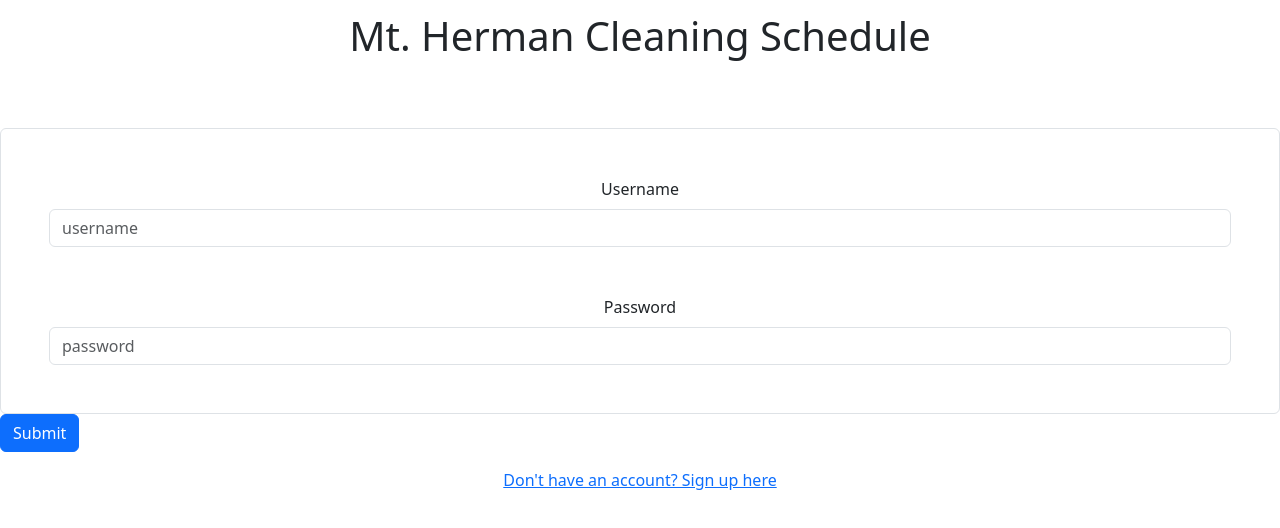
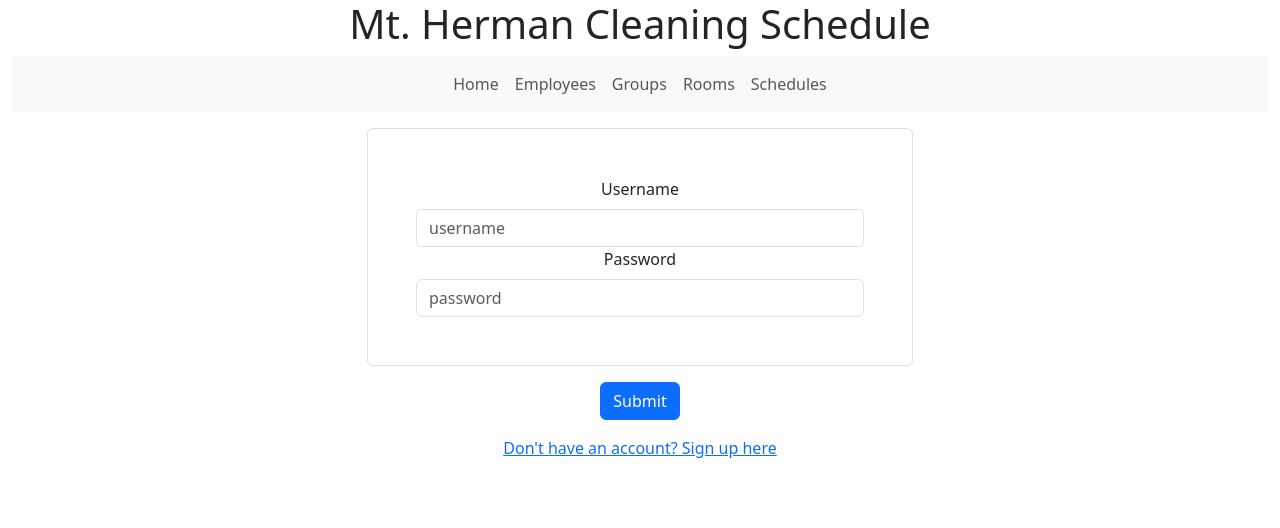
Before and after one commit to edwinalban/Mt-Herman-Room-Manager, a React (Create React App) app in the folder client/: page / in a window 1280 px wide. Shown: the top 528 px of the page. Built offline with nearby package versions, Linux system fonts and the light colour scheme.

Commit message:
udpated styling to Header, Navbar, Login/SignupForm

```diff
--- a/client/src/components/Header.js
+++ b/client/src/components/Header.js
@@ -1,9 +1,21 @@
+import Navigation from "./Navbar";
+import { Container, Row, Col } from 'react-bootstrap';
+
 export default function Header() {
     return (
-        <header className='d-flex justify-content-center align-items-center' style={{ height: '80px' }}>
-            <div>
-                <h1> Mt. Herman Cleaning Schedule</h1>
-            </div>
+        <header style={{ height: '80px' }}>
+            <Container fluid>
+                <Row className="justify-content-center align-items-center">
+                    <Col>
+                        <h1 className="text-center">Mt. Herman Cleaning Schedule</h1>
+                    </Col>
+                </Row>
+                <Row>
+                    <Col>
+                        <Navigation />
+                    </Col>
+                </Row>
+            </Container>
         </header>
     );
 }
--- a/client/src/components/LoginForm.js
+++ b/client/src/components/LoginForm.js
@@ -1,5 +1,5 @@
 import { useForm } from 'react-hook-form';
-import { Form, FormGroup, FormLabel, FormControl, Button } from 'react-bootstrap';
+import { Container, Row, Col, Form, FormGroup, FormLabel, FormControl, Button } from 'react-bootstrap';
 import { useMutation } from '@apollo/client';
 import { LOGIN } from '../utils/mutations';
 import Auth from '../utils/auth';
@@ -12,32 +12,32 @@ export default function LoginForm() {
         handleSubmit,
         register,
         formState: { errors, isSubmitting },
-    } = useForm()
+    } = useForm();
 
     const onSubmit = async (values, e) => {
         e.preventDefault();
         try {
-            const { data } = await login(
-                {
+            const { data } = await login({
                 variables: {
                     username: values.username,
-                        password: values.password
-                    }
-                }
-            );
+                    password: values.password,
+                },
+            });
             Auth.login(data.login.token);
         } catch (err) {
             console.error(err);
         }
-        // route to appropriate landing page
-    }
+        // route to the appropriate landing page
+    };
 
     return (
-            <div>
+        <Container>
+            <Row className="justify-content-center mt-5">
+                <Col xs={12} sm={10} md={8} lg={6}>
                     <Form onSubmit={handleSubmit(onSubmit)}>
-                    <div className='mt-5 border rounded text-center p-5 mx-auto'>
-                        <FormGroup isInvalid={errors.name}>
-                            <FormLabel className='form-name' id='login-name' htmlFor='username'>Username</FormLabel>
+                        <div className='border rounded text-center p-5'>
+                            <FormGroup>
+                                <FormLabel htmlFor='username'>Username</FormLabel>
                                 <FormControl
                                     id='username'
                                     placeholder='username'
@@ -48,11 +48,12 @@ export default function LoginForm() {
                                 <Form.Text className='text-danger'>
                                     {errors.username && errors.username.message}
                                 </Form.Text>
-                            <br></br>
-                            <br></br>
-                            <FormLabel className='form-password' id='login-password' htmlFor='password'>Password</FormLabel>
+                            </FormGroup>
+                            <FormGroup>
+                                <FormLabel htmlFor='password'>Password</FormLabel>
                                 <FormControl
                                     id='password'
+                                    type="password"
                                     placeholder='password'
                                     {...register('password', {
                                         required: 'This is required',
@@ -63,8 +64,8 @@ export default function LoginForm() {
                                 </Form.Text>
                             </FormGroup>
                         </div>
-                    <div className='btn-wrapper'>
-                        <Button id='login-btn' isLoading={isSubmitting} type='submit'>
+                        <div className='btn-wrapper text-center mt-3'>
+                            <Button id='login-btn' disabled={isSubmitting} type='submit'>
                                 Submit
                             </Button>
                         </div>
@@ -72,6 +73,8 @@ export default function LoginForm() {
                     <div className='text-center mt-3'>
                         <Link to='/signup'>Don't have an account? Sign up here</Link>
                     </div>
-            </div>
-    )
-};
+                </Col>
+            </Row>
+        </Container>
+    );
+}
--- a/client/src/components/Navbar.js
+++ b/client/src/components/Navbar.js
@@ -1,13 +1,14 @@
 import React from 'react';
 import { Nav, Navbar } from 'react-bootstrap';
 
-export default function Navbar() {
+export default function Navigation() {
   const links = ['Home', 'Employees', 'Groups', 'Rooms', 'Schedules'];
 
   return (
+    <div>
       <Navbar bg="light" expand="lg">
         <Navbar.Toggle aria-controls="basic-navbar-nav" />
-      <Navbar.Collapse id="basic-navbar-nav">
+        <Navbar.Collapse id="basic-navbar-nav" className="justify-content-center"> {/* Add justify-content-center class here */}
           <Nav className="mr-auto">
             {links.map((link, index) => (
               <Nav.Link key={index} href={'#' + link.toLowerCase()} className="nav-a">
@@ -17,5 +18,6 @@ export default function Navbar() {
           </Nav>
         </Navbar.Collapse>
       </Navbar>
+    </div>
   );
 }
--- a/client/src/components/SignupForm.js
+++ b/client/src/components/SignupForm.js
@@ -1,8 +1,9 @@
 import { useForm } from 'react-hook-form';
-import { Form, FormGroup, FormLabel, FormControl, Button } from 'react-bootstrap';
+import { Container, Row, Col, Form, FormGroup, FormLabel, FormControl, Button } from 'react-bootstrap';
 import { useMutation } from '@apollo/client';
 import { ADD_EMPLOYEE } from '../utils/mutations';
 import Auth from '../utils/auth';
+import { Link } from 'react-router-dom';
 
 export default function SignupForm() {
     const [addEmployee] = useMutation(ADD_EMPLOYEE);
@@ -11,33 +12,33 @@ export default function SignupForm() {
         handleSubmit,
         register,
         formState: { errors, isSubmitting },
-    } = useForm()
+    } = useForm();
 
     const onSubmit = async (values, e) => {
-        console.log(values);
         e.preventDefault();
         try {
-            const newEmployee = await addEmployee(
-                {
+            const newEmployee = await addEmployee({
                 variables: {
                     username: values.username,
                     password: values.password,
-                        permissions: values.permissions
-                    }
-                }
-            );
+                    permissions: values.permissions,
+                },
+            });
             Auth.login(newEmployee.data.addEmployee.employee.token);
         } catch (err) {
             console.error(err);
         }
-        // route to employees page
-    }
+        // route to the appropriate landing page
+    };
 
     return (
+        <Container>
+            <Row className="justify-content-center mt-5">
+                <Col xs={12} sm={10} md={8} lg={6}>
                     <Form onSubmit={handleSubmit(onSubmit)}>
-            <div className='form-wrapper' >
-                <FormGroup isInvalid={errors.name}>
-                    <FormLabel className='form-name' id='signup-name' htmlFor='name'>Username</FormLabel>
+                        <div className='border rounded text-center p-5'>
+                            <FormGroup>
+                                <FormLabel htmlFor='username'>Username</FormLabel>
                                 <FormControl
                                     id='username'
                                     placeholder='username'
@@ -48,11 +49,12 @@ export default function SignupForm() {
                                 <Form.Text className='text-danger'>
                                     {errors.username && errors.username.message}
                                 </Form.Text>
-                    <br></br>
-                    <br></br>
-                    <FormLabel className='form-password' id='signup-password' htmlFor='password'>Password</FormLabel>
+                            </FormGroup>
+                            <FormGroup>
+                                <FormLabel htmlFor='password'>Password</FormLabel>
                                 <FormControl
                                     id='password'
+                                    type="password"
                                     placeholder='password'
                                     {...register('password', {
                                         required: 'This is required',
@@ -61,16 +63,20 @@ export default function SignupForm() {
                                 <Form.Text className='text-danger'>
                                     {errors.password && errors.password.message}
                                 </Form.Text>
-                    <br></br>
-                    <br></br>
-                    <FormLabel id='permissions' htmlFor='permissions'>Permissions</FormLabel>
                             </FormGroup>
+                            {/* You can add a similar FormGroup for 'permissions' here */}
                         </div>
-            <div className='btn-wrapper'>
-                <Button id='add-btn' isLoading={isSubmitting} type='submit'>
+                        <div className='btn-wrapper text-center mt-3'>
+                            <Button id='add-btn' disabled={isSubmitting} type='submit'>
                                 Submit
                             </Button>
                         </div>
                     </Form>
-    )
-};
+                    <div className='text-center mt-3'>
+                        <Link to='/'>Already have an account? Log in here</Link>
+                    </div>
+                </Col>
+            </Row>
+        </Container>
+    );
+}
```
Lines whose indentation alone changed are shown as unchanged.
